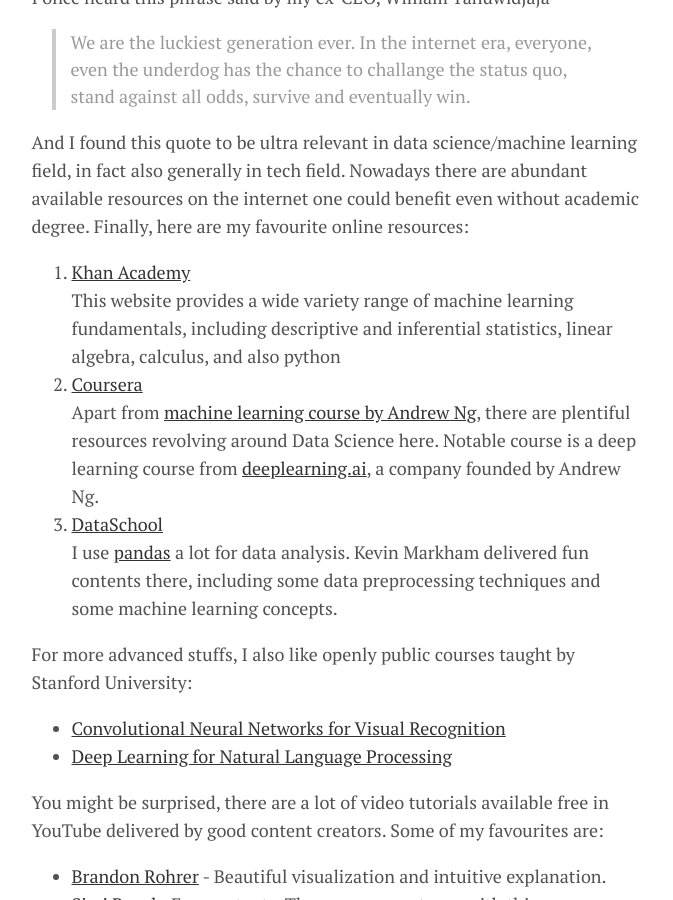
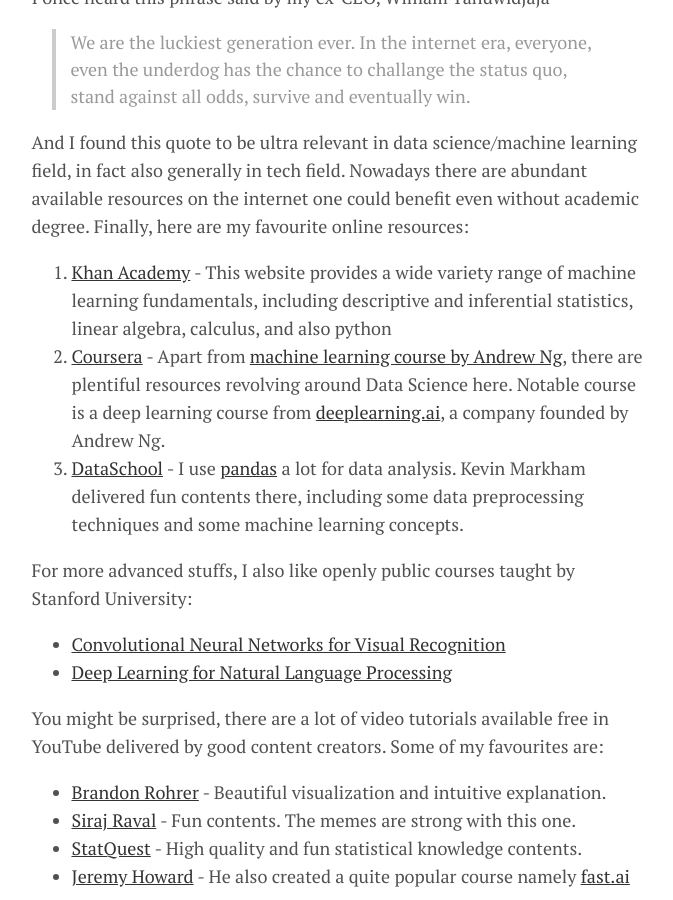
Before and after one commit to abeytheo/abeytheo.github.io, a Jekyll site: the page built from _posts/2019-01-02-let-the-journey-begins.md, in a window 1280 px wide and 900 px high, scrolled down 2423 px. Shown: the whole window, without its empty margins (301-974 px from the left). Built offline with Jekyll 4.4.1, drawn with Linux system fonts in a browser that asks for light colours; comment, search, counter and statistics services are not loaded.

```diff
--- a/_posts/2019-01-02-let-the-journey-begins.md
+++ b/_posts/2019-01-02-let-the-journey-begins.md
@@ -37,9 +37,9 @@ I once heard this phrase said by my ex-CEO, William Tanuwidjaja
 
 And I found this quote to be ultra relevant in data science/machine learning field, in fact also generally in tech field. Nowadays there are abundant available resources on the internet one could benefit even without academic degree. Finally, here are my favourite online resources:
 
-1. [Khan Academy](https://khanacademy.com) <br> This website provides a wide variety range of machine learning fundamentals, including descriptive and inferential statistics, linear algebra, calculus, and also python
-2. [Coursera](https://www.coursera.org) <br> Apart from [machine learning course by Andrew Ng](https://www.coursera.org/learn/machine-learning), there are plentiful resources revolving around Data Science here. Notable course is a deep learning course from [deeplearning.ai](https://deeplearning.ai), a company founded by Andrew Ng.
-3. [DataSchool](https://www.dataschool.io/) <br> I use [pandas](https://www.dataschool.io/) a lot for data analysis. Kevin Markham delivered fun contents there, including some data preprocessing techniques and some machine learning concepts.
+1. [Khan Academy](https://khanacademy.com) - This website provides a wide variety range of machine learning fundamentals, including descriptive and inferential statistics, linear algebra, calculus, and also python
+2. [Coursera](https://www.coursera.org) - Apart from [machine learning course by Andrew Ng](https://www.coursera.org/learn/machine-learning), there are plentiful resources revolving around Data Science here. Notable course is a deep learning course from [deeplearning.ai](https://deeplearning.ai), a company founded by Andrew Ng.
+3. [DataSchool](https://www.dataschool.io/) - I use [pandas](https://www.dataschool.io/) a lot for data analysis. Kevin Markham delivered fun contents there, including some data preprocessing techniques and some machine learning concepts.
 
 For more advanced stuffs, I also like openly public courses taught by Stanford University:
 - [Convolutional Neural Networks for Visual Recognition](http://cs231n.stanford.edu/)
```
